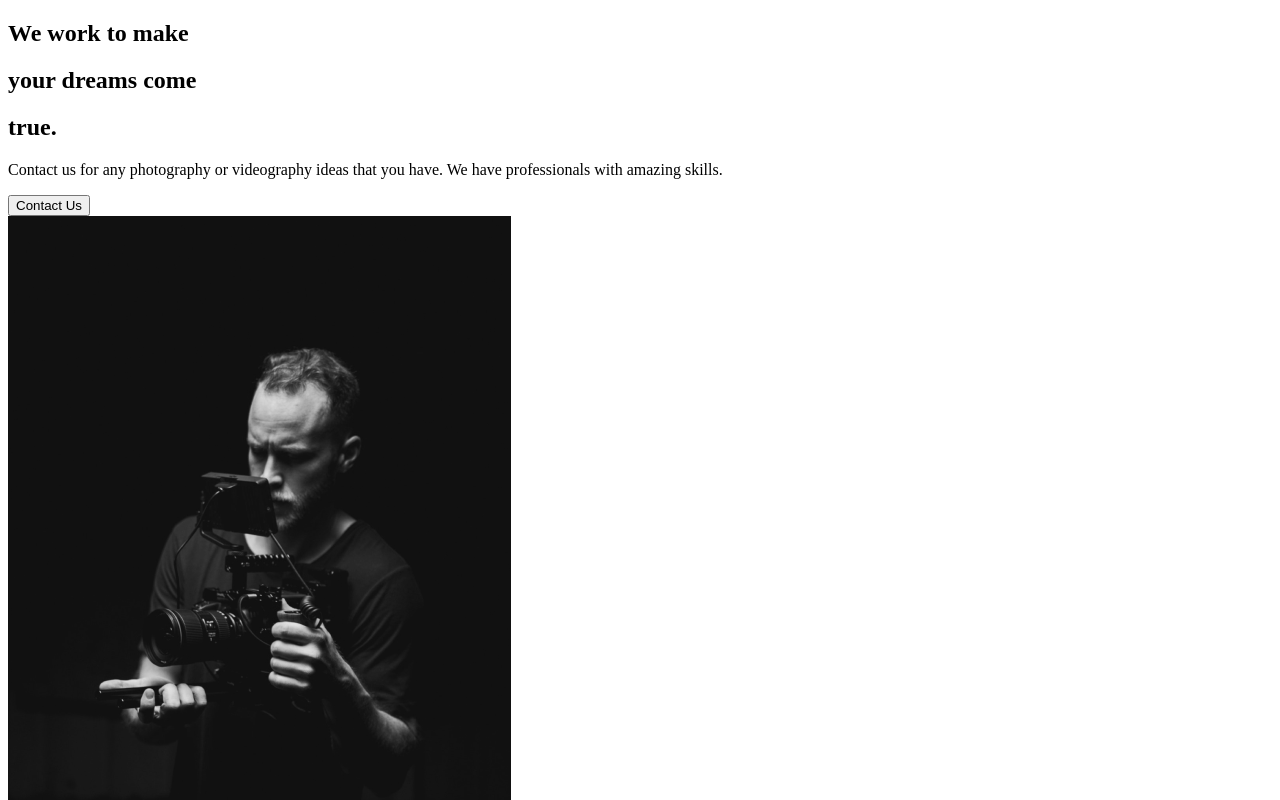
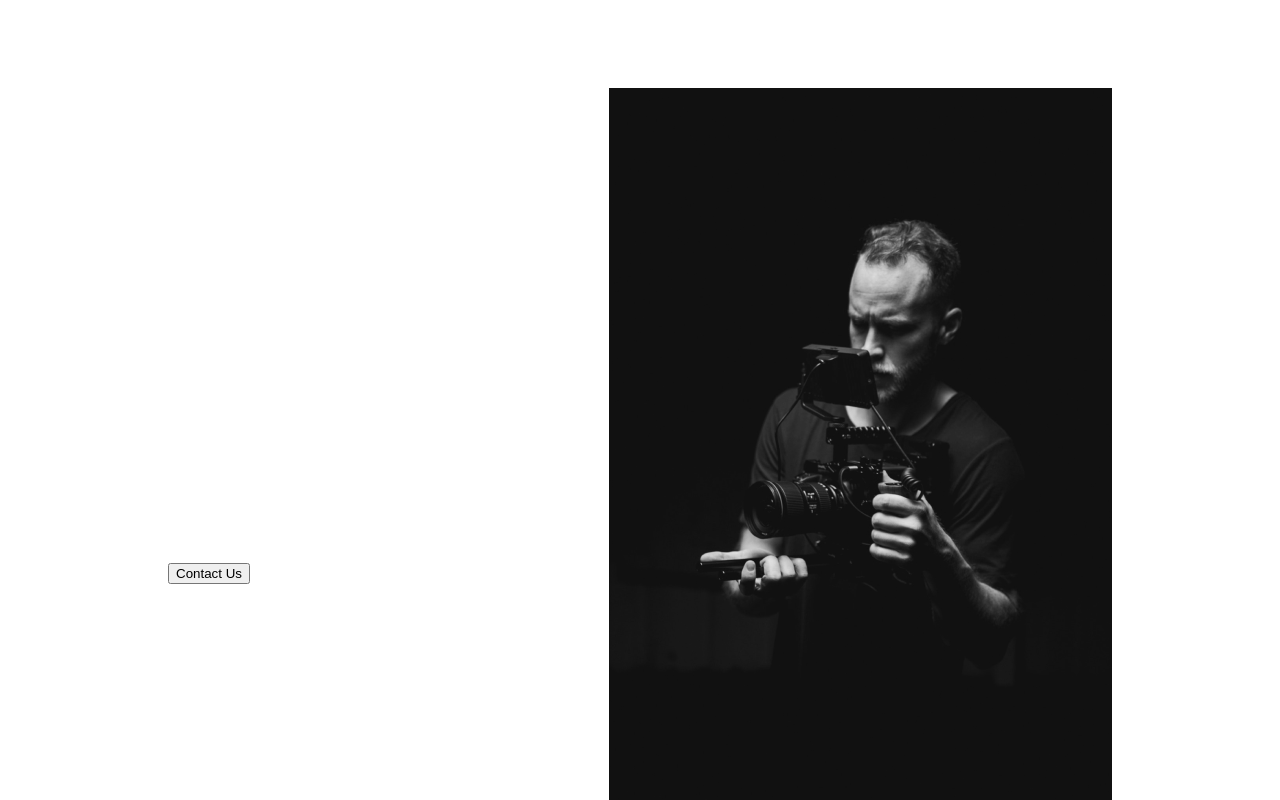
Before and after one commit to johnjamesmarshalljr/capture, a React (Create React App) app: page / in a window 1280 px wide. Shown: the top 800 px of the page. Built offline with nearby package versions, Linux system fonts and the light colour scheme.

Commit message:
adding styled components

```diff
--- a/src/components/AboutSection.js
+++ b/src/components/AboutSection.js
@@ -1,8 +1,10 @@
 import React from "react";
 import home1 from "../img/home1.png";
+import styled from "styled-components";
+
 const AboutSection = () => {
   return (
-    <div>
+    <About>
       <div className="description">
         <div className="title">
           <div className="hide">
@@ -27,8 +29,17 @@
       <div className="image">
         <img src={home1} alt="cam guy" />
       </div>
-    </div>
+    </About>
   );
 };
 
+const About = styled.div`
+  min-height: 90vh;
+  display: flex;
+  align-items: center;
+  justify-content: space-between;
+  padding: 5rem 10rem;
+  color: white;
+`;
+
 export default AboutSection;
```
Also changed, not shown: 1 other file (tests, documents, lock files or other folders).
